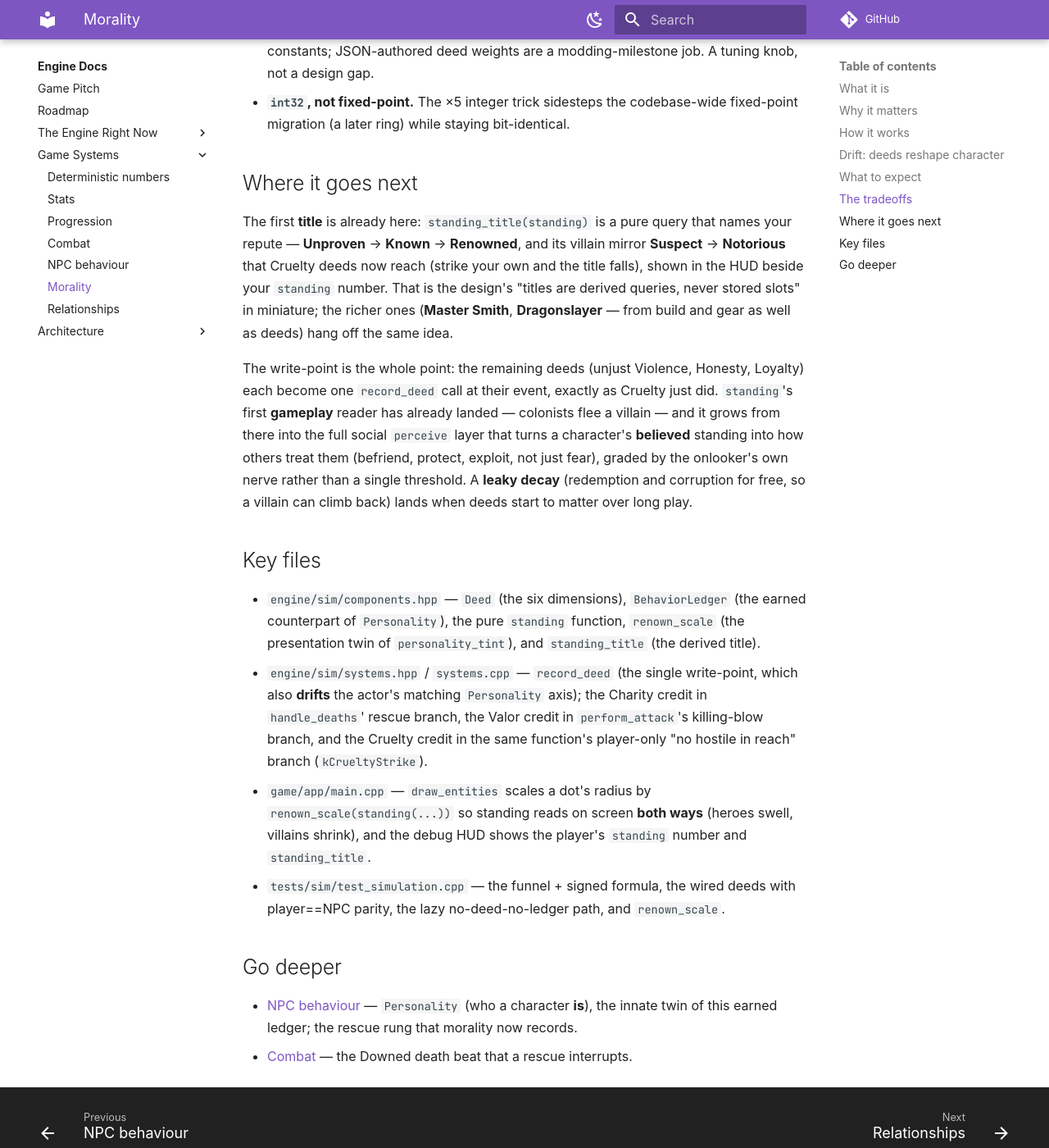
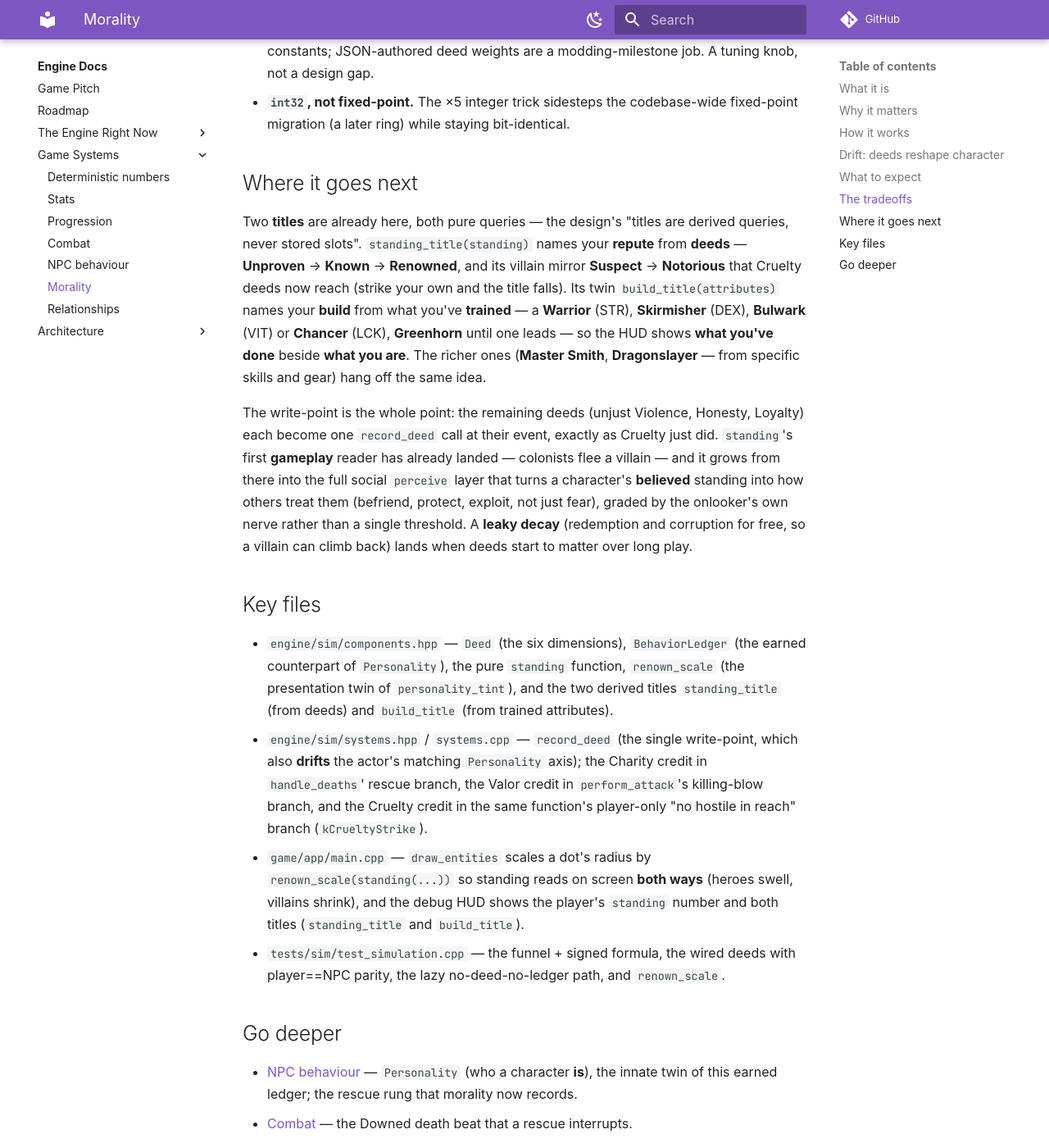
Before and after one commit to IsItJeff/game-engine, an MkDocs documentation site: the page built from docs/engine/morality.md, in a window 1280 px wide and 1400 px high, scrolled down 4158 px. Shown: the whole window at 82% size. Built offline with MkDocs 1.6.1 and Material for MkDocs 9.7.7, drawn with Linux system fonts in a browser that asks for light colours; some web fonts are replaced; comment, search, counter and statistics services are not loaded.

Commit message:
Add build_title: a title from your dominant trained attribute (#81)
The "from build" twin of standing_title (which names deed repute):
build_title(attrs) names what KIND of fighter you've become from your
dominant trained attribute -- STR a Warrior, DEX a Skirmisher, VIT a
Bulwark, LCK a Chancer, Greenhorn until one leads. Shown in the HUD
beside the standing title, so the panel reads what you've DONE next to
what you ARE. This delivers the "from build" half the standing_title
comment promised.

Same pure-query, no-stat-bonus discipline as standing_title (titles
change how the world reacts, never your numbers): an inline const char*
query over the four wired attributes, deterministic strength-first
tie-break, presentation-only so the sim never reads it (no replay
impact). "Bulwark" for VIT deliberately avoids the sentinel creature name.

- test: Greenhorn (untrained), each archetype, and a tie
- docs: morality.md titles section now describes both derived titles

Co-authored-by: Claude Opus 4.8 (1M context) <noreply@anthropic.com>

```diff
--- a/docs/engine/morality.md
+++ b/docs/engine/morality.md
@@ -160,12 +160,13 @@ record nothing.
 
 ## Where it goes next
 
-The first **title** is already here: `standing_title(standing)` is a pure query that names
-your repute — *Unproven* → *Known* → *Renowned*, and its villain mirror *Suspect* → *Notorious*
-that Cruelty deeds now reach (strike your own and the title falls), shown in the HUD beside your
-`standing` number. That is the design's
-"titles are derived queries, never stored slots" in miniature; the richer ones (*Master Smith*,
-*Dragonslayer* — from build and gear as well as deeds) hang off the same idea.
+Two **titles** are already here, both pure queries — the design's "titles are derived queries,
+never stored slots". `standing_title(standing)` names your *repute* from **deeds** — *Unproven* →
+*Known* → *Renowned*, and its villain mirror *Suspect* → *Notorious* that Cruelty deeds now reach
+(strike your own and the title falls). Its twin `build_title(attributes)` names your *build* from
+what you've **trained** — a *Warrior* (STR), *Skirmisher* (DEX), *Bulwark* (VIT) or *Chancer* (LCK),
+*Greenhorn* until one leads — so the HUD shows *what you've done* beside *what you are*. The richer
+ones (*Master Smith*, *Dragonslayer* — from specific skills and gear) hang off the same idea.
 
 The write-point is the whole point: the remaining deeds (unjust Violence, Honesty, Loyalty)
 each become one `record_deed` call at their event, exactly as Cruelty just did. `standing`'s
@@ -179,7 +180,8 @@ climb back) lands when deeds start to matter over long play.
 
 - `engine/sim/components.hpp` — `Deed` (the six dimensions), `BehaviorLedger` (the
   earned counterpart of `Personality`), the pure `standing` function, `renown_scale`
-  (the presentation twin of `personality_tint`), and `standing_title` (the derived title).
+  (the presentation twin of `personality_tint`), and the two derived titles `standing_title`
+  (from deeds) and `build_title` (from trained attributes).
 - `engine/sim/systems.hpp` / `systems.cpp` — `record_deed` (the single write-point,
   which also **drifts** the actor's matching `Personality` axis); the Charity credit in
   `handle_deaths`' rescue branch, the Valor credit in `perform_attack`'s killing-blow
@@ -187,7 +189,7 @@ climb back) lands when deeds start to matter over long play.
   branch (`kCrueltyStrike`).
 - `game/app/main.cpp` — `draw_entities` scales a dot's radius by `renown_scale(standing(...))`
   so standing reads on screen *both ways* (heroes swell, villains shrink), and the debug HUD
-  shows the player's `standing` number and `standing_title`.
+  shows the player's `standing` number and both titles (`standing_title` and `build_title`).
 - `tests/sim/test_simulation.cpp` — the funnel + signed formula, the wired deeds with
   player==NPC parity, the lazy no-deed-no-ledger path, and `renown_scale`.
 
```
Also changed, not shown: 3 other files.
